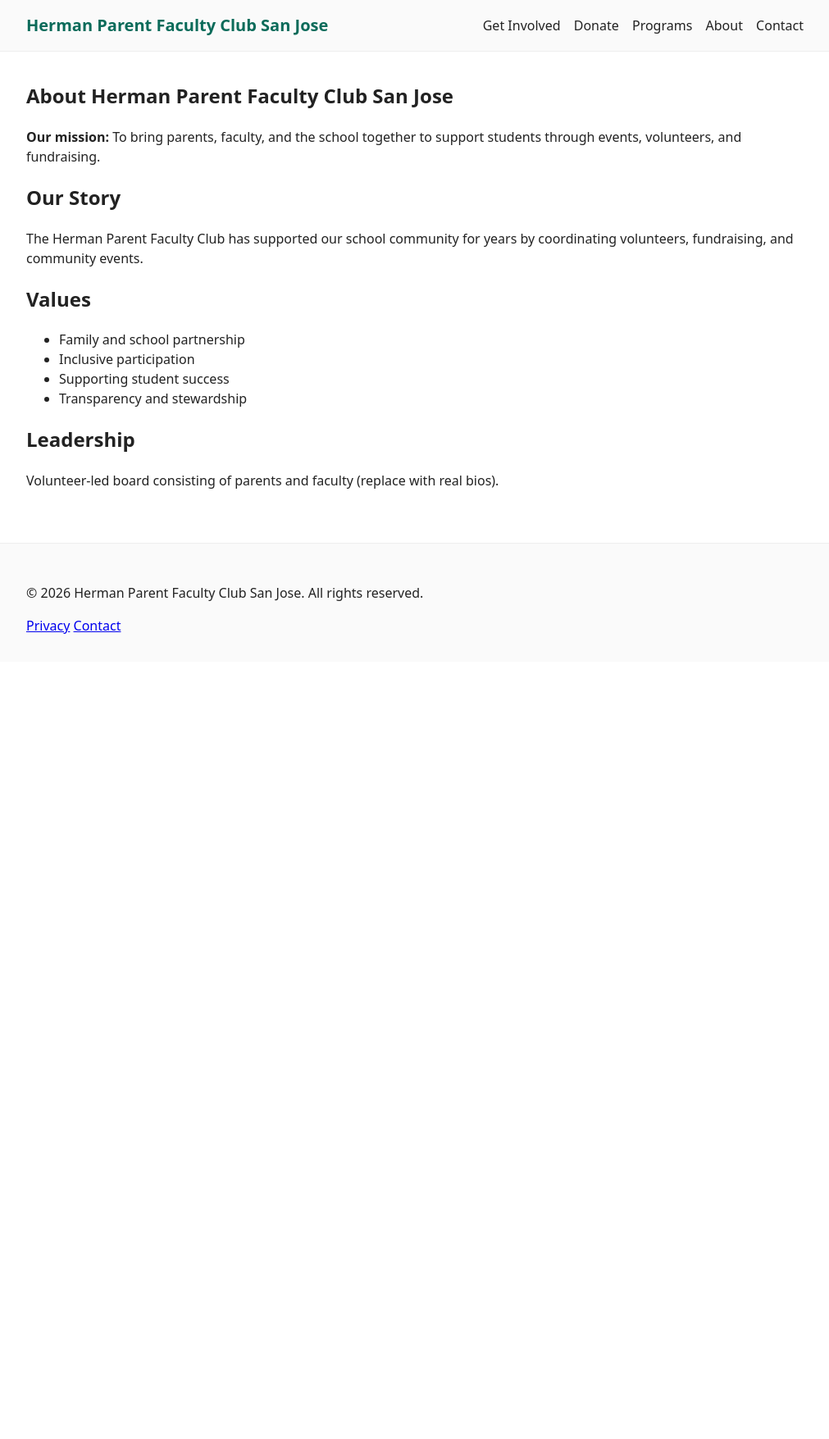
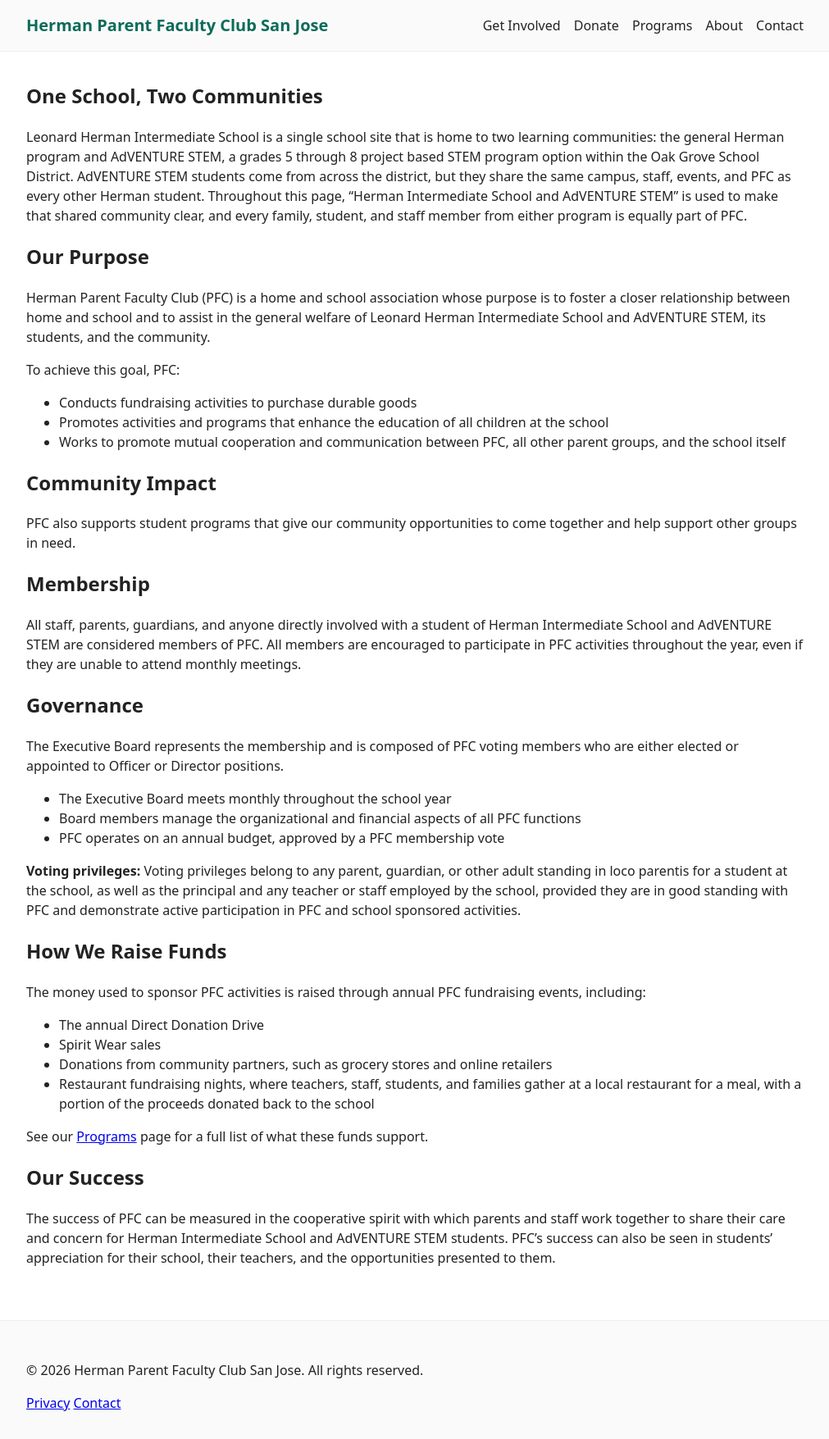
Before and after one commit to hermanparentfacultyclub/www, a Jekyll site: the page built from about.md, in a window 1280 px wide. Shown: the whole page at 82% size, without its empty margins (134-1145 px from the left). Built offline with Jekyll 4.4.1, drawn with Linux system fonts in a browser that asks for light colours; before the commit the page ends 900 px from its top, so only the background shows below that.

Commit message:
Revise About page with PFC details
Updated the About page to include detailed information about the Herman Parent Faculty Club, its purpose, membership, governance, and community impact.

```diff
--- a/about.md
+++ b/about.md
@@ -1,28 +1,53 @@
 ---
+title: "About | Herman PFC Home and School Association, San Jose"
+description: "Herman PFC is the home and school association for Herman Intermediate School and AdVENTURE STEM in San Jose. Learn our purpose, membership, and governance."
 layout: default
-title: About
+permalink: /about/
 ---
-<article>
-  <h1>About {{ site.title }}</h1>
-  <p><strong>Our mission:</strong> To bring parents, faculty, and the school together to support students through events, volunteers, and fundraising.</p>
 
-  <section aria-labelledby="history">
-    <h2 id="history">Our Story</h2>
-    <p>The Herman Parent Faculty Club has supported our school community for years by coordinating volunteers, fundraising, and community events.</p>
-  </section>
+## One School, Two Communities
 
-  <section aria-labelledby="values">
-    <h2 id="values">Values</h2>
-    <ul>
-      <li>Family and school partnership</li>
-      <li>Inclusive participation</li>
-      <li>Supporting student success</li>
-      <li>Transparency and stewardship</li>
-    </ul>
-  </section>
+Leonard Herman Intermediate School is a single school site that is home to two learning communities: the general Herman program and AdVENTURE STEM, a grades 5 through 8 project based STEM program option within the Oak Grove School District. AdVENTURE STEM students come from across the district, but they share the same campus, staff, events, and PFC as every other Herman student. Throughout this page, "Herman Intermediate School and AdVENTURE STEM" is used to make that shared community clear, and every family, student, and staff member from either program is equally part of PFC.
 
-  <section aria-labelledby="team">
-    <h2 id="team">Leadership</h2>
-    <p>Volunteer-led board consisting of parents and faculty (replace with real bios).</p>
-  </section>
-</article>
+## Our Purpose
+
+Herman Parent Faculty Club (PFC) is a home and school association whose purpose is to foster a closer relationship between home and school and to assist in the general welfare of Leonard Herman Intermediate School and AdVENTURE STEM, its students, and the community.
+
+To achieve this goal, PFC:
+
+- Conducts fundraising activities to purchase durable goods
+- Promotes activities and programs that enhance the education of all children at the school
+- Works to promote mutual cooperation and communication between PFC, all other parent groups, and the school itself
+
+## Community Impact
+
+PFC also supports student programs that give our community opportunities to come together and help support other groups in need.
+
+## Membership
+
+All staff, parents, guardians, and anyone directly involved with a student of Herman Intermediate School and AdVENTURE STEM are considered members of PFC. All members are encouraged to participate in PFC activities throughout the year, even if they are unable to attend monthly meetings.
+
+## Governance
+
+The Executive Board represents the membership and is composed of PFC voting members who are either elected or appointed to Officer or Director positions.
+
+- The Executive Board meets monthly throughout the school year
+- Board members manage the organizational and financial aspects of all PFC functions
+- PFC operates on an annual budget, approved by a PFC membership vote
+
+**Voting privileges:** Voting privileges belong to any parent, guardian, or other adult standing in loco parentis for a student at the school, as well as the principal and any teacher or staff employed by the school, provided they are in good standing with PFC and demonstrate active participation in PFC and school sponsored activities.
+
+## How We Raise Funds
+
+The money used to sponsor PFC activities is raised through annual PFC fundraising events, including:
+
+- The annual Direct Donation Drive
+- Spirit Wear sales
+- Donations from community partners, such as grocery stores and online retailers
+- Restaurant fundraising nights, where teachers, staff, students, and families gather at a local restaurant for a meal, with a portion of the proceeds donated back to the school
+
+See our [Programs](/programs/) page for a full list of what these funds support.
+
+## Our Success
+
+The success of PFC can be measured in the cooperative spirit with which parents and staff work together to share their care and concern for Herman Intermediate School and AdVENTURE STEM students. PFC's success can also be seen in students' appreciation for their school, their teachers, and the opportunities presented to them.
```
